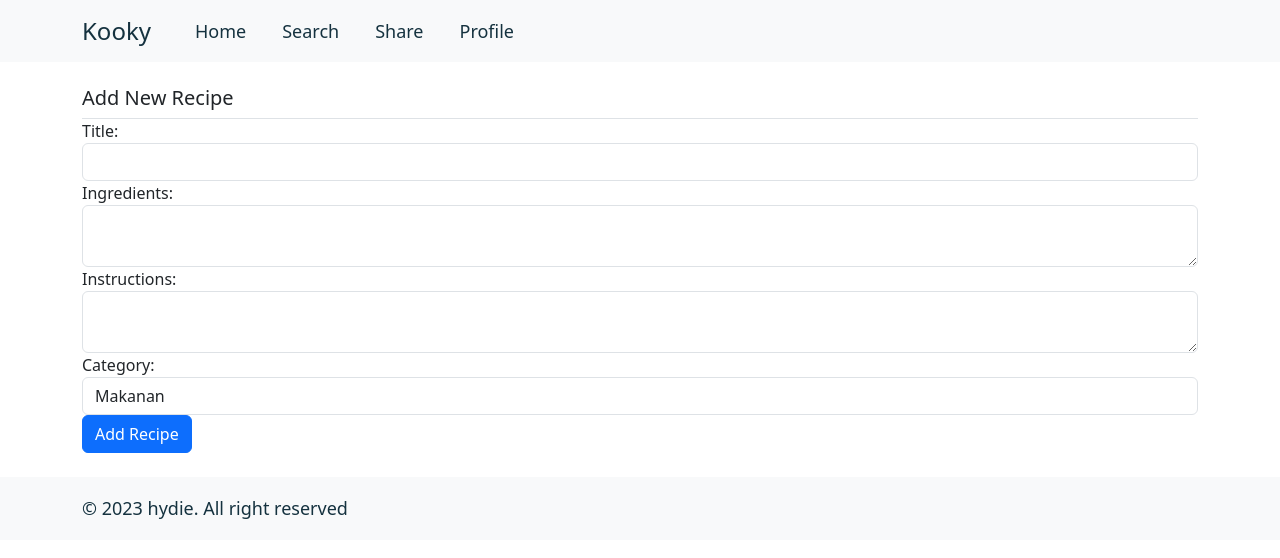
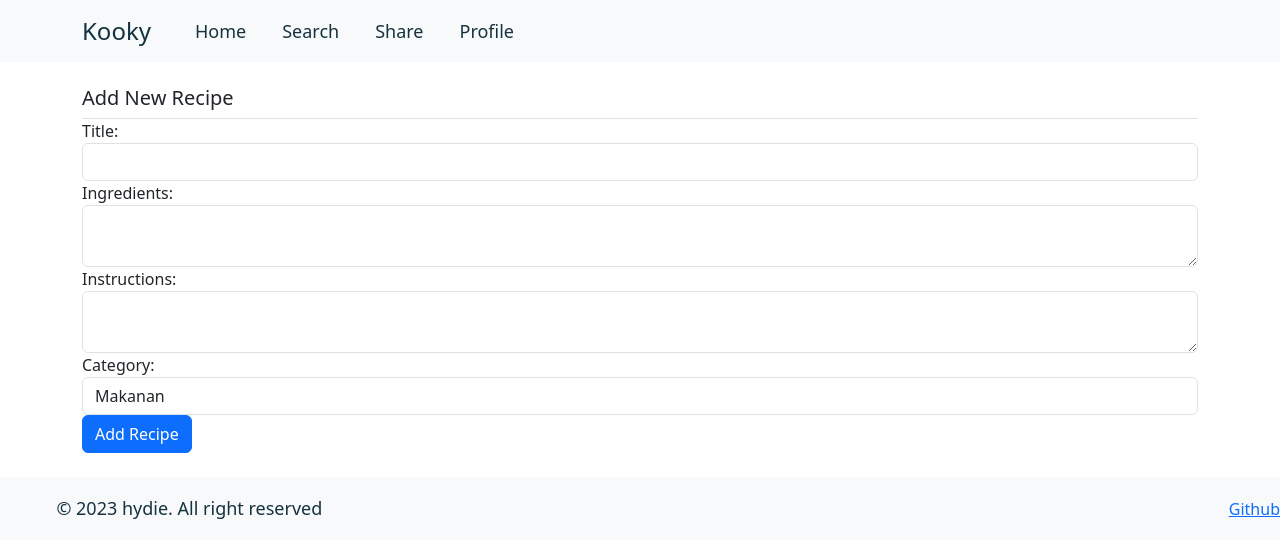
Before and after one commit to hydiexe/kooky-share-recipes, a Nuxt app: page /tambah in a window 1280 px wide. Shown: the top 558 px of the page. Built offline with nearby package versions, Linux system fonts and the light colour scheme.

Commit message:
footer fixing

```diff
--- a/components/Footer.vue
+++ b/components/Footer.vue
@@ -6,6 +6,11 @@
                 &copy; 2023 hydie. All right reserved
             </span>
         </div>
+        <div>
+				<a class="button" href="https://github.com/hydiexe" target="_blank">
+					Github
+				</a>
+			</div>
     </nav>
 </template>
 
```
